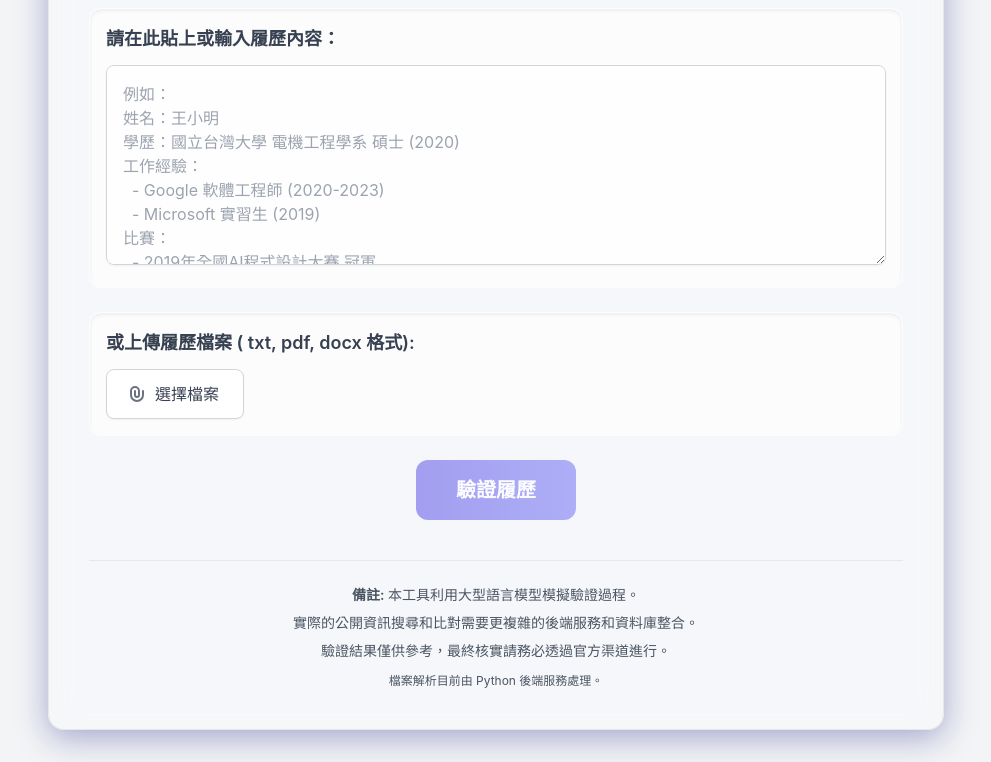
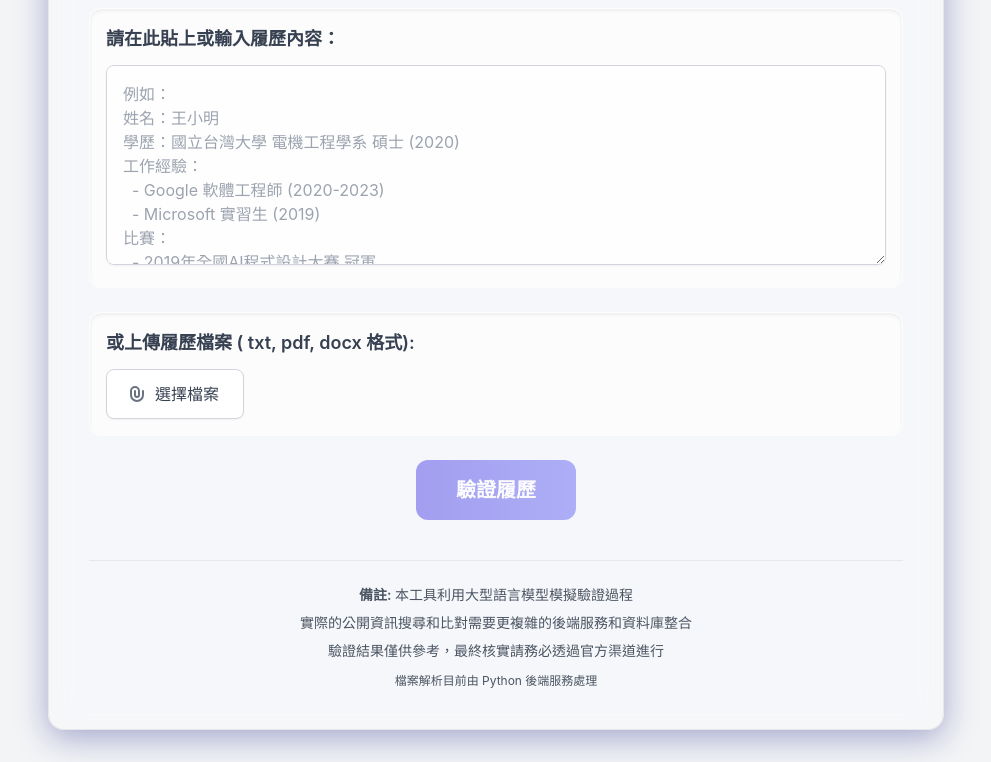
Before and after one commit to auhieur/cv-verifier-project, a plain HTML site: page index.html in a window 1280 px wide. Shown: the part 137-899 px from the top of the page, without its empty margins (144-1135 px from the left). Drawn offline with nearby package versions, Linux system fonts and the light colour scheme.

```diff
--- a/index.html
+++ b/index.html
@@ -136,16 +136,16 @@
         <!-- 備註區塊 -->
         <div class="mt-10 pt-6 border-t border-gray-200 text-gray-600 text-sm text-center">
             <p class="mb-2 font-medium">
-                <span class="font-semibold">備註:</span> 本工具利用大型語言模型模擬驗證過程。
+                <span class="font-semibold">備註:</span> 本工具利用大型語言模型模擬驗證過程
             </p>
             <p class="mb-2">
-                實際的公開資訊搜尋和比對需要更複雜的後端服務和資料庫整合。
+                實際的公開資訊搜尋和比對需要更複雜的後端服務和資料庫整合
             </p>
             <p>
-                驗證結果僅供參考，最終核實請務必透過官方渠道進行。
+                驗證結果僅供參考，最終核實請務必透過官方渠道進行
             </p>
             <p class="mt-3 text-xs">
-                檔案解析目前由 Python 後端服務處理。
+                檔案解析目前由 Python 後端服務處理
             </p>
         </div>
     </div>
```
